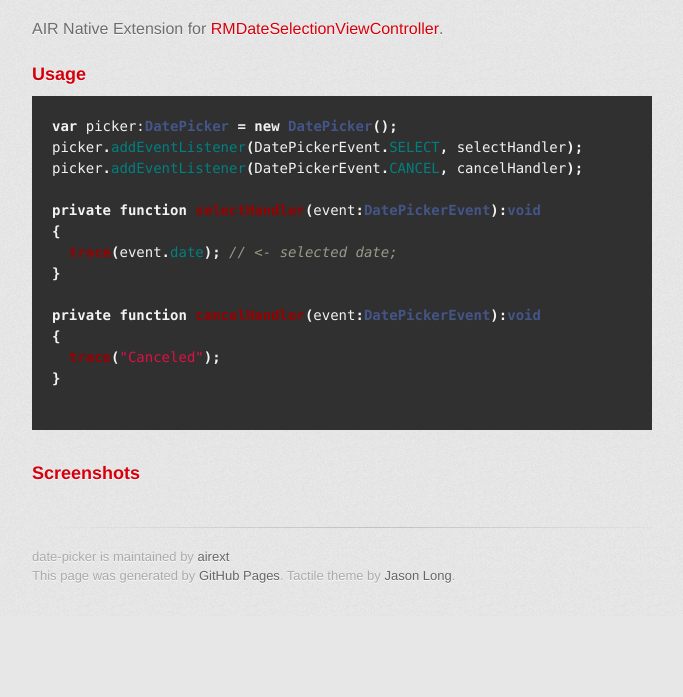
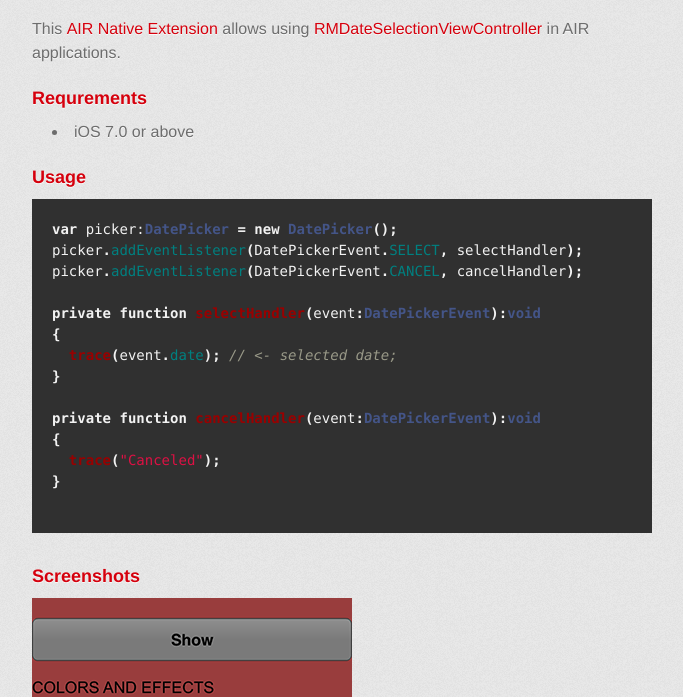
Before and after one commit to airext/date-picker, a plain HTML site: page index.html in a window 1280 px wide. Shown: the part 863-1560 px from the top of the page, without its empty margins (298-981 px from the left). Before the commit the page ends 1479 px from the top, so only its background shows below. Drawn offline with Linux system fonts and the light colour scheme; a web font is replaced by a local one.

Commit message:
Create gh-pages branch via GitHub

```diff
--- a/index.html
+++ b/index.html
@@ -37,7 +37,14 @@
 
 <p><img src="http://img.shields.io/badge/platform-ios-blue.svg" alt="iOS"></p>
 
-<p>AIR Native Extension for <a href="https://github.com/CooperRS/RMDateSelectionViewController">RMDateSelectionViewController</a>.</p>
+<p>This <a href="http://www.adobe.com/devnet/air/native-extensions-for-air.html">AIR Native Extension</a> allows using <a href="https://github.com/CooperRS/RMDateSelectionViewController">RMDateSelectionViewController</a> in AIR applications.</p>
+
+<h3>
+<a name="requrements" class="anchor" href="#requrements"><span class="octicon octicon-link"></span></a>Requrements</h3>
+
+<ul>
+<li>iOS 7.0 or above</li>
+</ul>
 
 <h3>
 <a name="usage" class="anchor" href="#usage"><span class="octicon octicon-link"></span></a>Usage</h3>
@@ -60,6 +67,8 @@
 
 <h3>
 <a name="screenshots" class="anchor" href="#screenshots"><span class="octicon octicon-link"></span></a>Screenshots</h3>
+
+<p><img src="http://airext.github.io/date-picker/screenshots/iphone5-portrait.png" alt="iPhone5 Protrait"></p>
         </section>
 
         <footer>
```
Also changed, not shown: params.json (+1 -1 lines).
